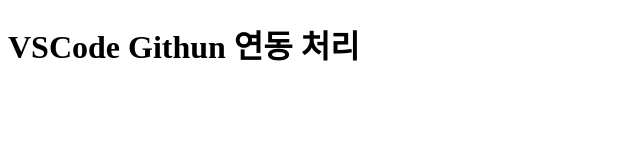
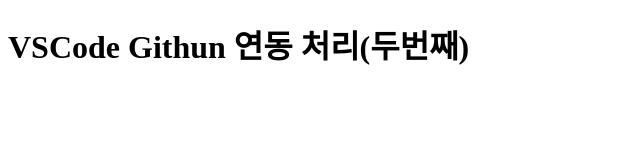
Before and after one commit to SeuongwooKim/sourcetree_web_index, a plain HTML site: page index.html in a window 1280 px wide. Shown: the whole page, without its empty margins (0-640 px from the left). Drawn offline with Linux system fonts and the light colour scheme.

```diff
--- a/index.html
+++ b/index.html
@@ -3,9 +3,9 @@
 <head>
     <meta charset="UTF-8">
     <meta name="viewport" content="width=device-width, initial-scale=1.0">
-    <title>나의 첫번째 index 페이지</title>
+    <title>나의 두번째 index 페이지</title>
 </head>
 <body>
-    <h1>VSCode Githun 연동 처리</h1>
+    <h1>VSCode Githun 연동 처리(두번째)</h1>
 </body>
 </html>
```
